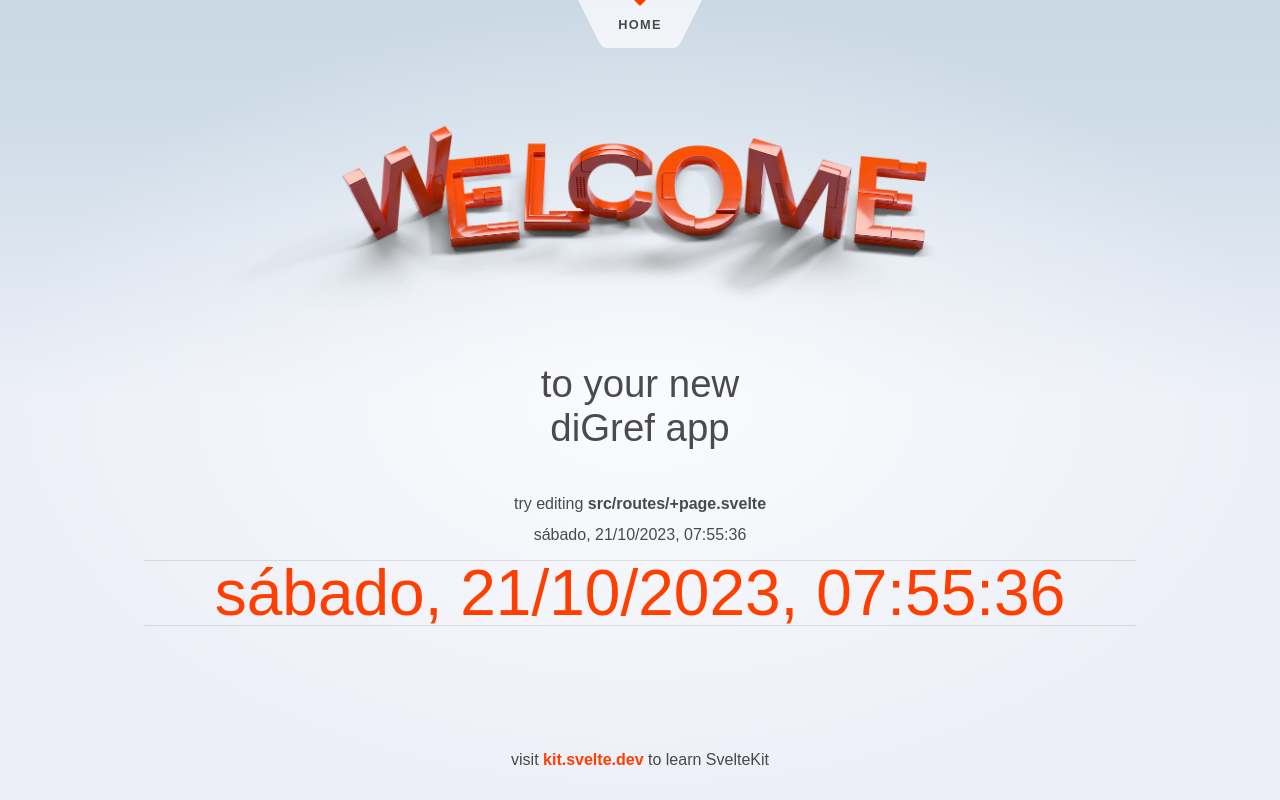
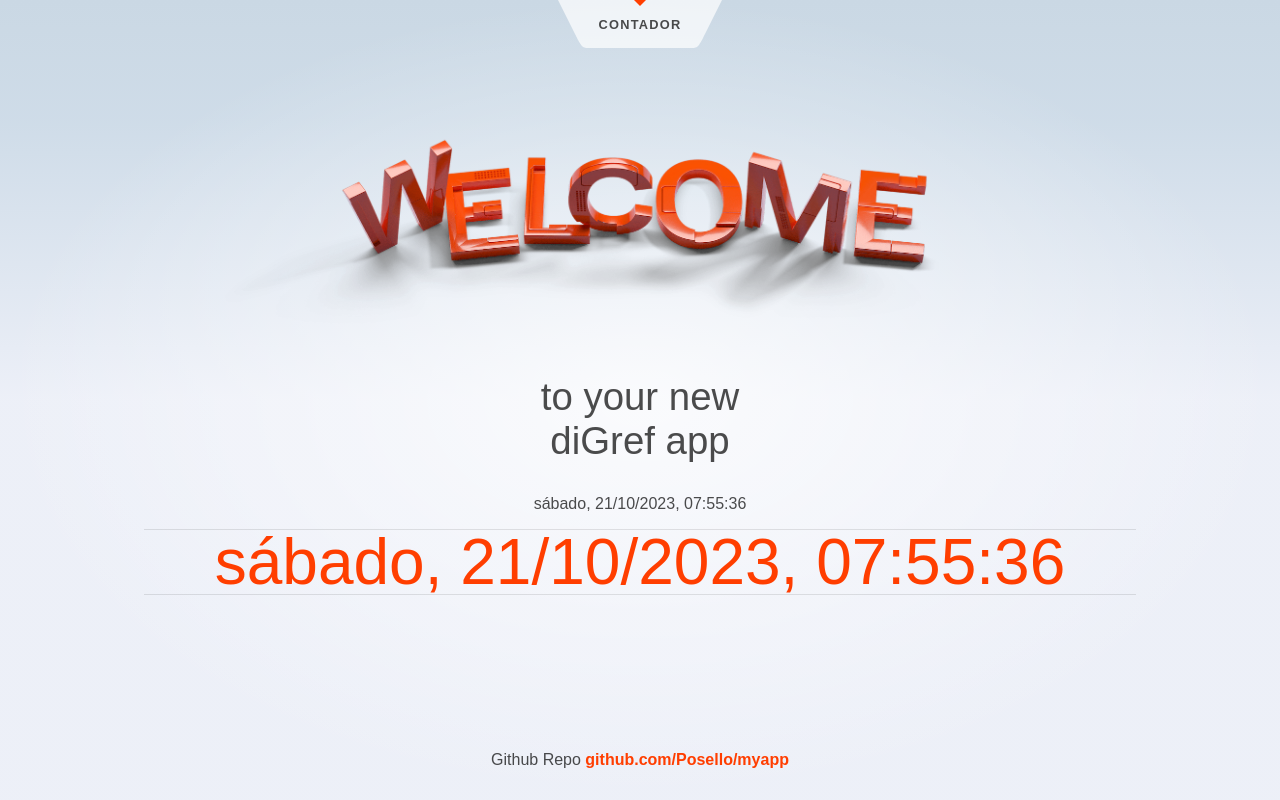
Before and after one commit to Posello/myapp, a SvelteKit app: page / in a window 1280 px wide. Built offline with nearby package versions, Linux system fonts and the light colour scheme.

Commit message:
#2 Cambios en la la url del enlace a repo de github

```diff
--- a/src/routes/+layout.svelte
+++ b/src/routes/+layout.svelte
@@ -11,7 +11,7 @@
 	</main>
 
 	<footer>
-		<p>visit <a href="https://kit.svelte.dev">kit.svelte.dev</a> to learn SvelteKit</p>
+		<p>Github Repo <a href="https://github.com/Posello/myapp">github.com/Posello/myapp</a></p>
 	</footer>
 </div>
 
--- a/src/routes/+page.svelte
+++ b/src/routes/+page.svelte
@@ -5,7 +5,7 @@
 </script>
 
 <svelte:head>
-	<title>Home</title>
+	<title>Myapp</title>
 	<meta name="description" content="Svelte demo app" />
 </svelte:head>
 
@@ -20,9 +20,6 @@
 
 		to your new<br />diGref app
 	</h1>
-	<h2>
-		try editing <strong>src/routes/+page.svelte</strong>
-	</h2>
 
 	<Counter />
 </section>
--- a/src/routes/Header.svelte
+++ b/src/routes/Header.svelte
@@ -14,7 +14,7 @@
 		</svg>
 		<ul>
 			<li aria-current={$page.url.pathname === '/' ? 'page' : undefined}>
-				<a href="/">Home</a>
+				<a href="/">Contador</a>
 			</li>
 		</ul>
 		<svg viewBox="0 0 2 3" aria-hidden="true">
```
